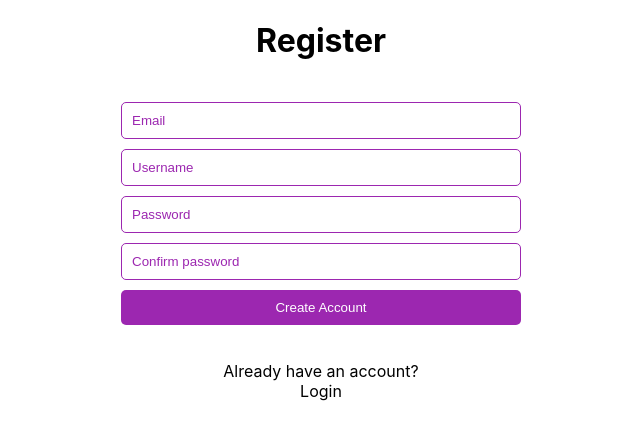
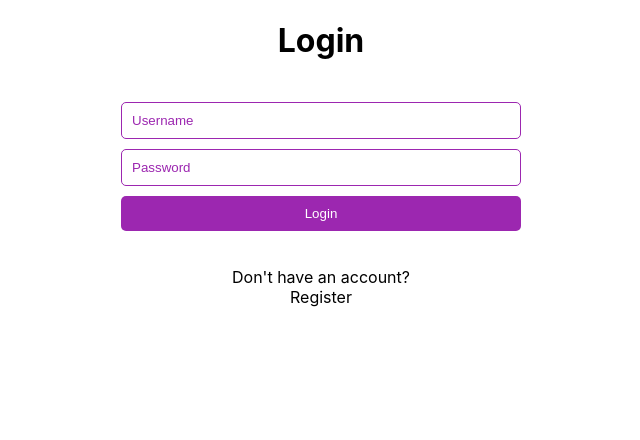
Before and after one commit to priyanair9/chat-app, a React (Create React App) app in the folder client/: page / in a window 1280 px wide. Shown: the top 440 px of the page, without its empty margins (319-959 px from the left). Built offline with nearby package versions, Linux system fonts and the light colour scheme.

Commit message:
Created routes

```diff
--- a/client/package.json
+++ b/client/package.json
@@ -11,6 +11,7 @@
     "mongoose": "^8.1.1",
     "react": "^18.2.0",
     "react-dom": "^18.2.0",
+    "react-router-dom": "^6.22.2",
     "react-scripts": "5.0.1",
     "web-vitals": "^2.1.4"
   },
--- a/client/src/App.js
+++ b/client/src/App.js
@@ -1,13 +1,19 @@
 import './App.css';
-
+import {Routes, Route, Navigate } from "react-router-dom";
 import RegisterPage from './pages/RegisterPage';
-// import ChatsPage from './pages/ChatsPage';
+import LoginPage from './pages/LoginPage';
+import ChatsPage from './pages/ChatsPage';
 // import ChatCard from './components/ChatCard';
 
 function App() {
   return (
-    <div className="App">
-      <RegisterPage/>
+    <div className='App'>
+      <Routes>
+          <Route path='/' element= {<LoginPage/>}/>
+          <Route path='/login' element= {<LoginPage/>}/>
+          <Route path='/register' element={<RegisterPage/>}/>
+          <Route path='/chats' element={<ChatsPage/>}/>
+      </Routes>
     </div>
   );
 }
--- a/client/src/index.js
+++ b/client/src/index.js
@@ -3,12 +3,13 @@ import ReactDOM from 'react-dom/client';
 import './index.css';
 import App from './App';
 import reportWebVitals from './reportWebVitals';
+import { BrowserRouter } from 'react-router-dom'
 
 const root = ReactDOM.createRoot(document.getElementById('root'));
 root.render(
-  <React.StrictMode>
+  <BrowserRouter>
     <App />
-  </React.StrictMode>
+  </BrowserRouter>
 );
 
 // If you want to start measuring performance in your app, pass a function
```
Also changed, not shown: 1 other file (tests, documents, lock files or other folders).
